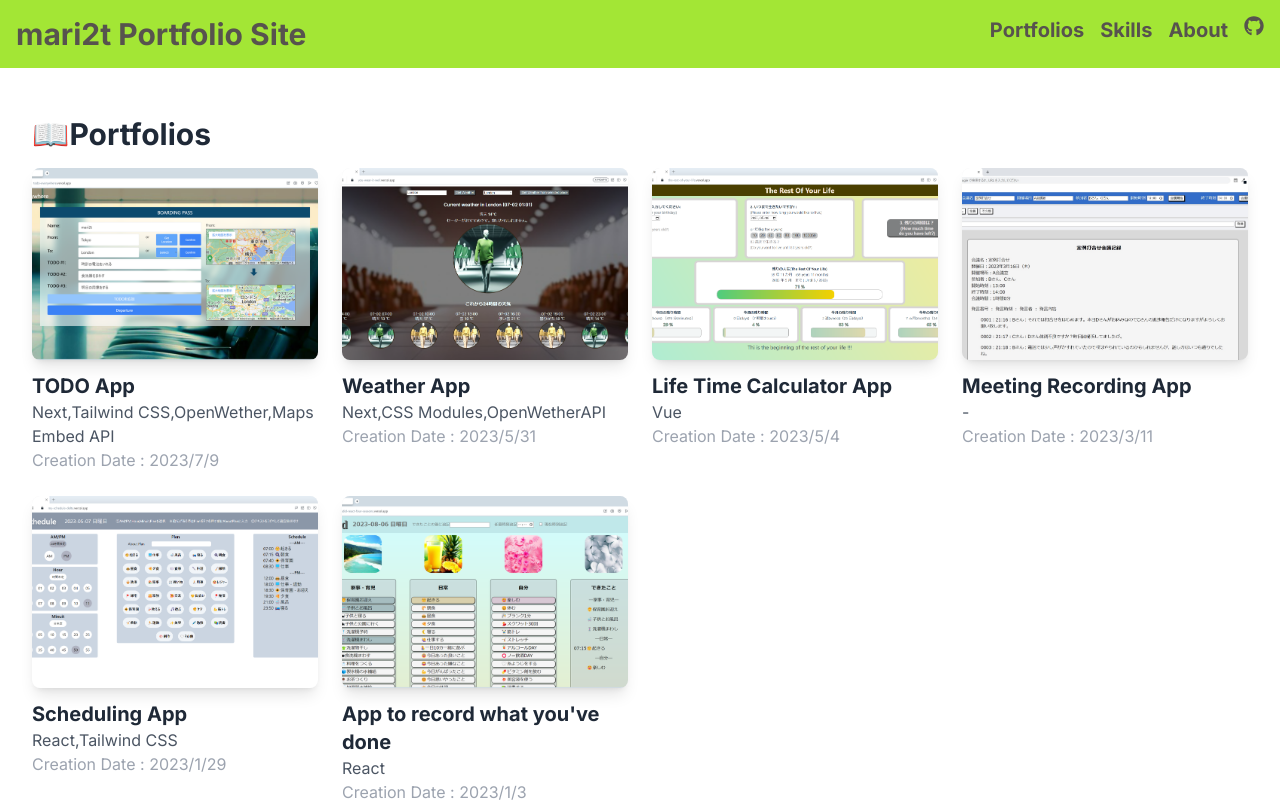
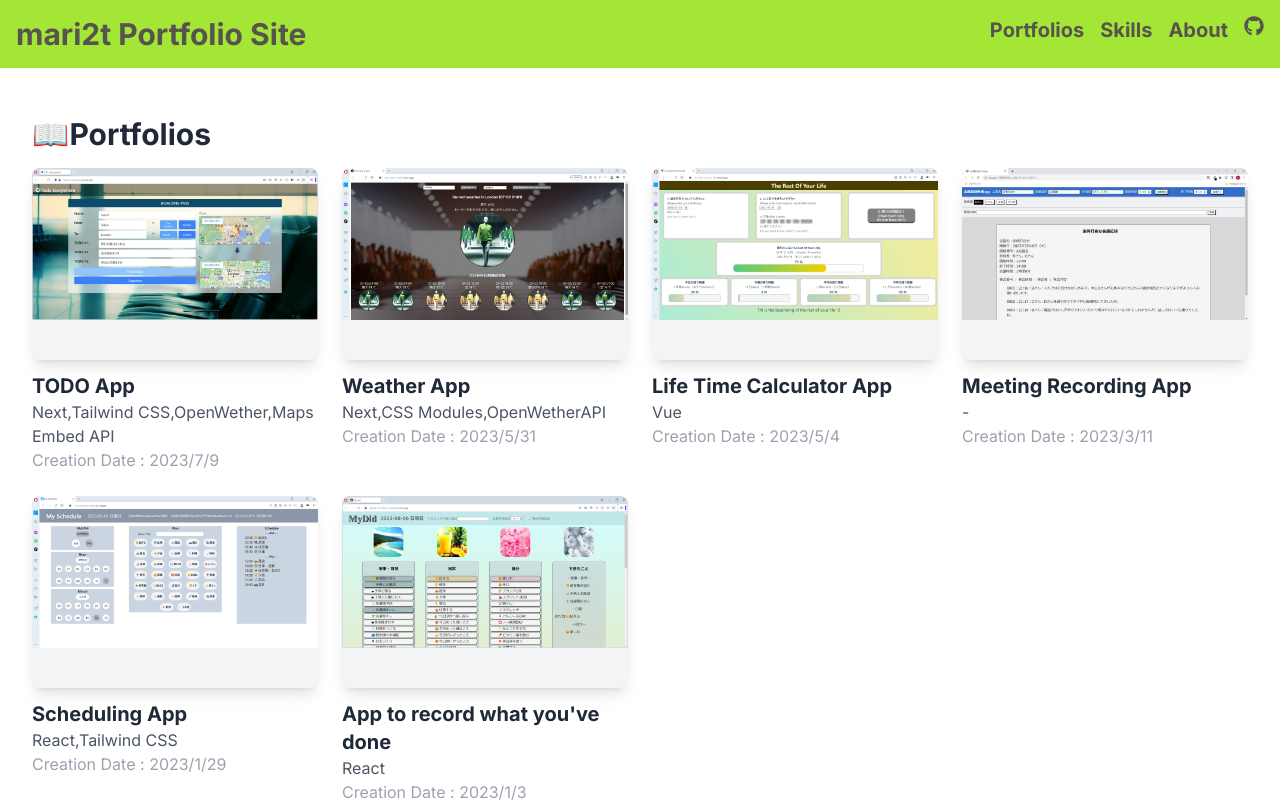
Before and after one commit to mari2t/mari2t_portfolio, a Next.js app: page / in a window 1280 px wide. Shown: the top 802 px of the page. Built offline with nearby package versions, Linux system fonts and the light colour scheme.

Commit message:
style : <Image/>タグを使用

```diff
--- a/src/app/components/Collections.tsx
+++ b/src/app/components/Collections.tsx
@@ -102,14 +102,15 @@ const Product = ({
         href={githubUrl}
         className="group mb-2 block h-48 w-full overflow-hidden rounded-lg bg-gray-100 shadow-lg lg:mb-3 relative"
       >
-        <div className="relative h-full w-full">
-          <img
+        <div className="relative h-[400px] w-full">
+          <Image
             src={imageUrl}
             alt={`Photo of ${overview}`}
-            className="absolute top-0 left-0 w-full h-full object-cover object-center transition duration-200 group-hover:scale-110"
+            width={1600}
+            height={600}
+            className="transition duration-200 group-hover:scale-110"
           />
         </div>
-        y
       </a>
       <div className="flex flex-col">
         <a href={githubUrl}>
```
